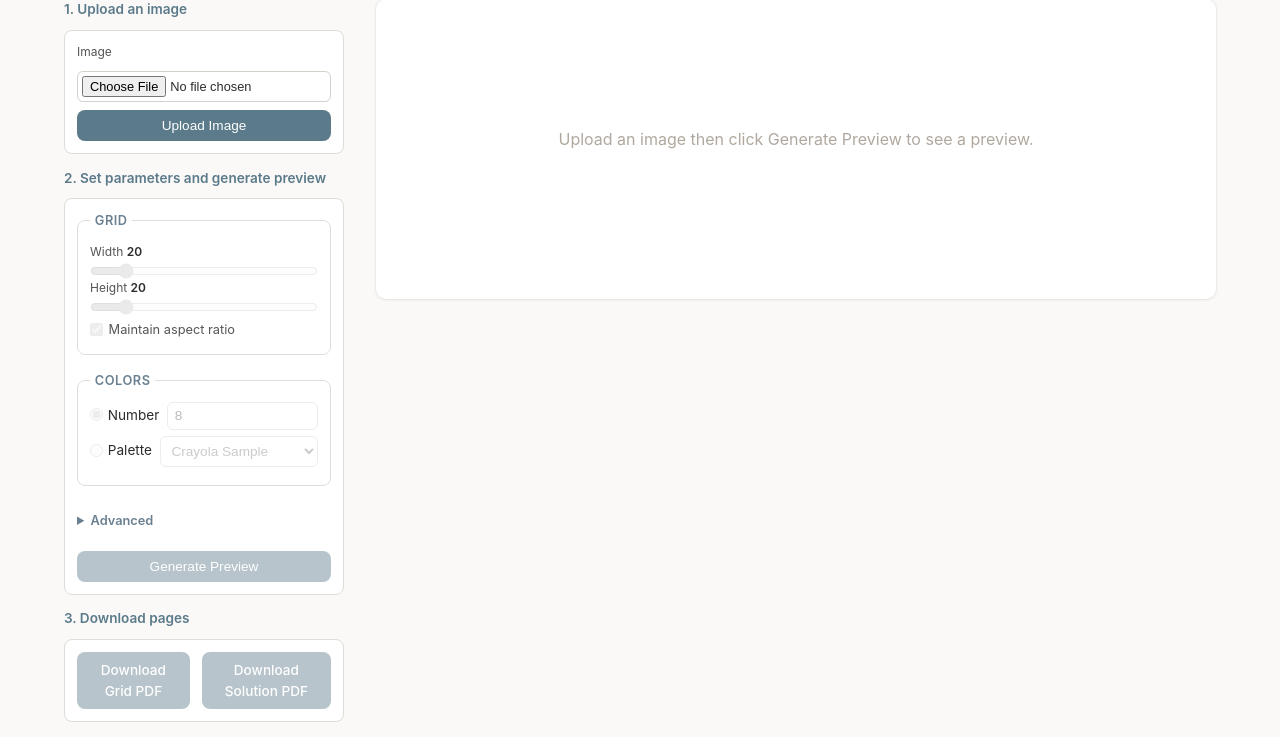
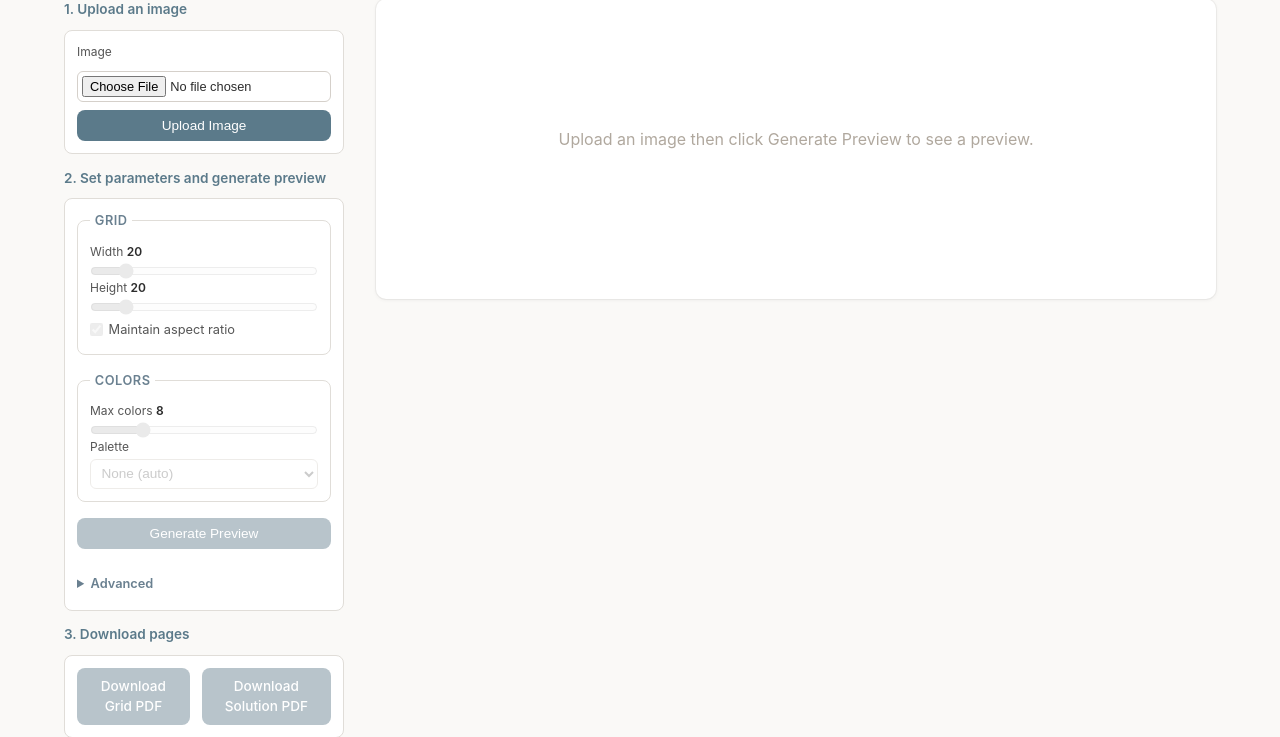
Before and after one commit to djspoons/color-grid, a FastAPI app: page / in a window 1280 px wide. Shown: the part 124-861 px from the top of the page. Run offline with FastAPI, Linux system fonts and the light colour scheme; some web fonts are replaced.

Commit message:
change max colors

```diff
--- a/src/color_grid/web/app.py
+++ b/src/color_grid/web/app.py
@@ -122,10 +122,9 @@ async def generate(
     width: int = Form(20),
     height: int = Form(20),
     colors: int = Form(8),
-    color_mode: str = Form("count"),
     color_space: str = Form("lab"),
     method: str = Form("maxcoverage"),
-    palette_name: str = Form(""),
+    palette_name: str = Form("none"),
     paper: str = Form("letter"),
     margin: float = Form(0.5),
 ):
@@ -147,14 +146,14 @@ async def generate(
 
     fixed_palette = None
     palette_codes = None
-    if color_mode == "palette" and palette_name:
+    if palette_name != "none":
         pal_path = _PALETTES_DIR / palette_name
         if not pal_path.is_file():
             return _error(request, f"Palette file not found: {palette_name}")
         pal = load_palette(pal_path)
         fixed_palette = pal.rgb
         palette_codes = pal.codes
-        colors = len(fixed_palette)
+        colors = min(colors, len(fixed_palette))
 
     try:
         cells = await run_in_threadpool(
--- a/src/color_grid/web/templates/index.html
+++ b/src/color_grid/web/templates/index.html
@@ -45,28 +45,24 @@
 
                 <fieldset>
                     <legend>Colors</legend>
-                    <div class="color-option">
-                        <label>
-                            <input type="radio" name="color_mode" value="count" checked
-                                   onchange="document.getElementById('colors').disabled=false;document.getElementById('palette_name').disabled=true;">
-                            Number
-                        </label>
-                        <input id="colors" name="colors" type="number" value="8" min="2" max="30">
+                    <div class="field">
+                        <label for="colors">Max colors <output id="colors-val">8</output></label>
+                        <input id="colors" name="colors" type="range" value="8" min="2" max="30"
+                               oninput="document.getElementById('colors-val').textContent=this.value">
                     </div>
-                    <div class="color-option">
-                        <label>
-                            <input type="radio" name="color_mode" value="palette"
-                                   onchange="document.getElementById('colors').disabled=true;document.getElementById('palette_name').disabled=false;"
-                                   {{ "" if palettes else "disabled" }}>
-                            Palette
-                        </label>
-                        <select id="palette_name" name="palette_name" disabled>
+                    <div class="field">
+                        <label for="palette_name">Palette</label>
+                        <select id="palette_name" name="palette_name">
+                            <option value="none" selected>None (auto)</option>
                             {% for p in palettes %}
                             <option value="{{ p.filename }}">{{ p.label }}</option>
                             {% endfor %}
                         </select>
                     </div>
                 </fieldset>
+
+                <button id="generate-btn" type="submit">Generate Preview</button>
+                <div id="spinner" class="htmx-indicator">Processing&hellip;</div>
 
                 <details class="advanced">
                     <summary>Advanced</summary>
@@ -111,8 +107,6 @@
                     </fieldset>
                 </details>
 
-                <button id="generate-btn" type="submit">Generate Preview</button>
-                <div id="spinner" class="htmx-indicator">Processing&hellip;</div>
               </fieldset>
             </form>
         </div>
```
Also changed, not shown: src/color_grid/cli.py (+12 -8 lines).
